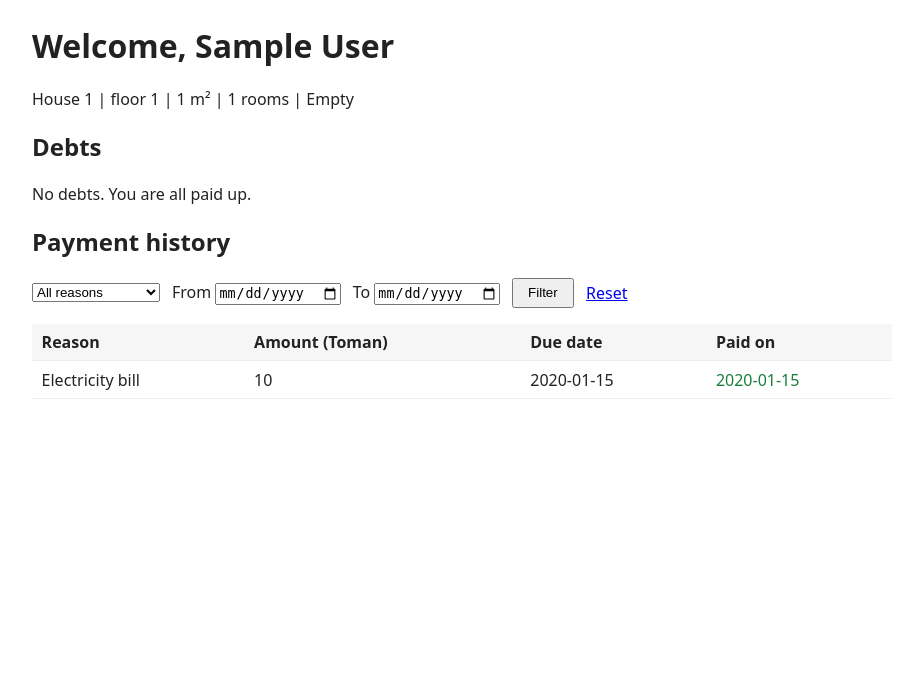
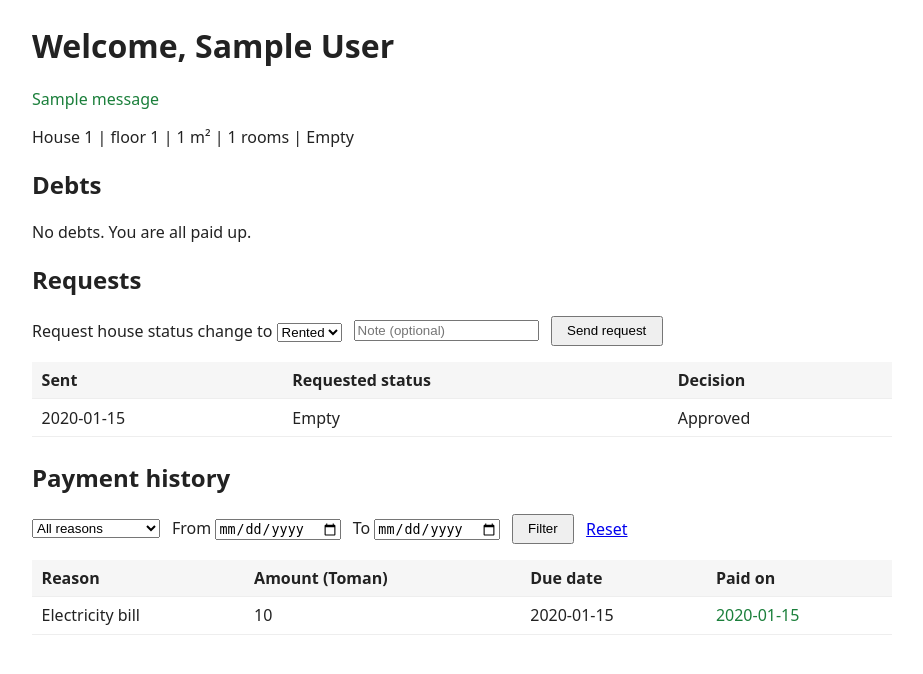
Before and after one commit to mbsoroush/ApartmentManagementSystem, a Django app: page / in a window 1280 px wide. Shown: the part 106-780 px from the top of the page, without its empty margins (178-1101 px from the left). Run offline with Django 5.2, Linux system fonts and the light colour scheme; a user stored in the database is signed in; tables that the repository leaves empty hold one stand-in row (values such as "Sample post"); one stand-in notice (Sample message) is shown.

Commit message:
Add resident status requests with manager approval

```diff
--- a/Apartment Management System-Django/apartments/models.py
+++ b/Apartment Management System-Django/apartments/models.py
@@ -60,3 +60,26 @@ class Payment(models.Model):
 
     def __str__(self):
         return f"{self.get_reason_display()} {self.amount} for {self.house}"
+
+
+class StatusRequest(models.Model):
+    class Status(models.TextChoices):
+        PENDING = "PENDING", "Pending"
+        APPROVED = "APPROVED", "Approved"
+        REJECTED = "REJECTED", "Rejected"
+
+    resident = models.ForeignKey(Resident, on_delete=models.CASCADE,
+                                 related_name="requests")
+    requested_status = models.CharField(max_length=10, choices=House.Status.choices)
+    note = models.CharField(max_length=300, blank=True)
+    status = models.CharField(max_length=10, choices=Status.choices,
+                              default=Status.PENDING)
+    created_at = models.DateTimeField(auto_now_add=True)
+    decided_at = models.DateTimeField(null=True, blank=True)
+
+    class Meta:
+        ordering = ["-created_at"]
+
+    def __str__(self):
+        return (f"{self.resident}: {self.get_requested_status_display()} "
+                f"({self.get_status_display()})")
--- a/Apartment Management System-Django/apartments/templates/apartments/dashboard.html
+++ b/Apartment Management System-Django/apartments/templates/apartments/dashboard.html
@@ -1,6 +1,10 @@
 {% extends "apartments/base.html" %}
 {% block content %}
 <h1>Welcome, {{ user.get_full_name|default:user.username }}</h1>
+
+{% for message in messages %}
+  <p class="{% if message.tags == 'error' %}overdue{% else %}paid{% endif %}">{{ message }}</p>
+{% endfor %}
 
 {% if not house %}
   <p>No house is assigned to your account yet. Please contact the manager.</p>
@@ -24,6 +28,36 @@
     </table>
   {% else %}
     <p>No debts. You are all paid up.</p>
+  {% endif %}
+
+  <h2>Requests</h2>
+  {% if has_pending %}
+    <p>You have a request waiting for the manager's decision.</p>
+  {% else %}
+  <form method="post" action="{% url 'submit_request' %}" class="filters">
+    {% csrf_token %}
+    <label>Request house status change to
+      <select name="requested_status">
+        {% for value, label in status_choices %}
+        <option value="{{ value }}">{{ label }}</option>
+        {% endfor %}
+      </select>
+    </label>
+    <input type="text" name="note" maxlength="300" placeholder="Note (optional)">
+    <button type="submit">Send request</button>
+  </form>
+  {% endif %}
+  {% if my_requests %}
+  <table>
+    <tr><th>Sent</th><th>Requested status</th><th>Decision</th></tr>
+    {% for r in my_requests %}
+    <tr>
+      <td>{{ r.created_at|date:"Y-m-d" }}</td>
+      <td>{{ r.get_requested_status_display }}</td>
+      <td>{{ r.get_status_display }}</td>
+    </tr>
+    {% endfor %}
+  </table>
   {% endif %}
 
   <h2>Payment history</h2>
--- a/Apartment Management System-Django/apartments/urls.py
+++ b/Apartment Management System-Django/apartments/urls.py
@@ -4,6 +4,9 @@ from . import manager_views, views
 
 urlpatterns = [
     path("", views.dashboard, name="dashboard"),
+    path("request/", views.submit_request, name="submit_request"),
     path("manager/", manager_views.manager_dashboard, name="manager_dashboard"),
     path("manager/payments/<int:pk>/paid/", manager_views.mark_paid, name="mark_paid"),
+    path("manager/requests/<int:pk>/<slug:decision>/",
+         manager_views.decide_request, name="decide_request"),
 ]
--- a/Apartment Management System-Django/apartments/views.py
+++ b/Apartment Management System-Django/apartments/views.py
@@ -1,9 +1,11 @@
+from django.contrib import messages
 from django.contrib.auth.decorators import login_required
 from django.db.models import Sum
 from django.shortcuts import redirect, render
 from django.utils.dateparse import parse_date
+from django.views.decorators.http import require_POST
 
-from .models import Payment, Resident
+from .models import House, Payment, Resident, StatusRequest
 
 
 def _parse_date(value):
@@ -51,5 +53,35 @@ def dashboard(request):
             reason=reason,
             date_from=date_from,
             date_to=date_to,
+            my_requests=resident.requests.all()[:10],
+            status_choices=[c for c in House.Status.choices if c[0] != house.status],
+            has_pending=resident.requests.filter(
+                status=StatusRequest.Status.PENDING).exists(),
         )
     return render(request, "apartments/dashboard.html", context)
+
+
+@login_required
+@require_POST
+def submit_request(request):
+    resident = (
+        Resident.objects.filter(user=request.user).select_related("house").first()
+    )
+    if not resident or not resident.house:
+        messages.error(request, "You have no house assigned.")
+        return redirect("dashboard")
+
+    requested = request.POST.get("requested_status", "")
+    note = request.POST.get("note", "").strip()[:300]
+
+    if requested not in House.Status.values:
+        messages.error(request, "Please choose a valid status.")
+    elif requested == resident.house.status:
+        messages.error(request, "Your house already has that status.")
+    elif resident.requests.filter(status=StatusRequest.Status.PENDING).exists():
+        messages.error(request, "You already have a pending request.")
+    else:
+        StatusRequest.objects.create(
+            resident=resident, requested_status=requested, note=note)
+        messages.success(request, "Your request was sent to the manager.")
+    return redirect("dashboard")
```
Also changed, not shown: Apartment Management System-Django/apartments/admin.py (+7 -1 lines), Apartment Management System-Django/apartments/manager_views.py (+37 -3 lines), Apartment Management System-Django/apartments/templates/apartments/manager.html (+26 -0 lines), Apartment Management System-Django/apartments/migrations/0002_statusrequest.py (added).
